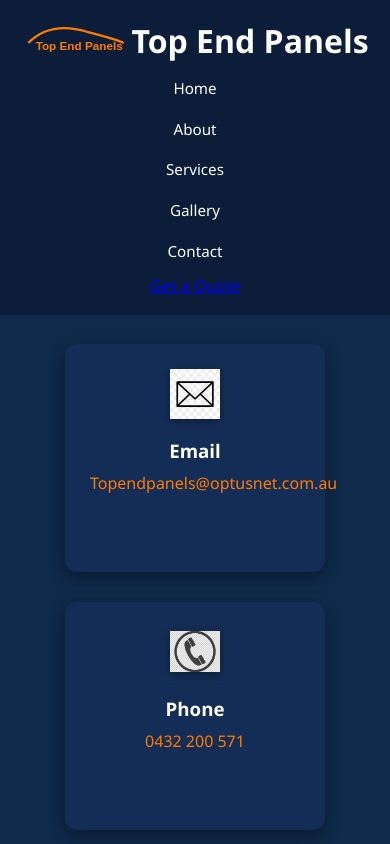
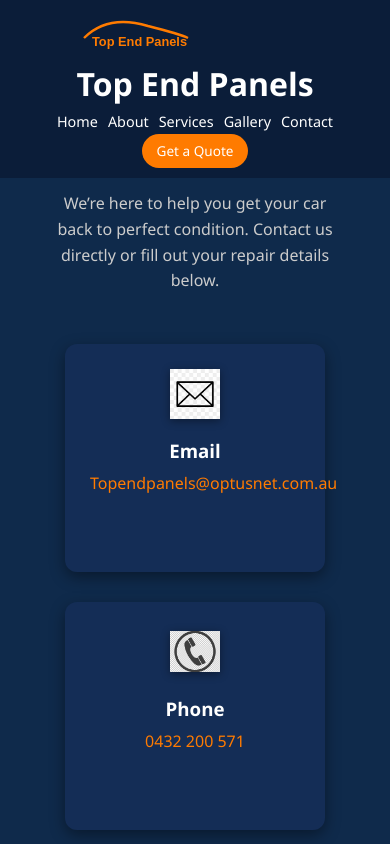
Before and after one commit to ArmouredReiner/TOPENDPANELS2, a plain HTML site: page quote.html in a window 390 px wide. Shown: the top 844 px of the page. Drawn offline with Linux system fonts and the light colour scheme.

Commit message:
Update style.css

```diff
--- a/style.css
+++ b/style.css
@@ -9,108 +9,71 @@
 }
 
 /* NAVBAR */
-/* BASE NAVBAR STYLE */
 .navbar {
   display: flex;
   justify-content: space-between;
   align-items: center;
-  padding: 15px 50px;
+  padding: 15px 20px;
   background: #0b1d39;
   position: fixed;
   top: 0;
   width: 100%;
   z-index: 1000;
+  flex-wrap: wrap; /* allow wrapping if needed */
 }
 
-.navbar img {
-  width: 180px;
-  height: auto;
+.navbar .logo img {
+  height: 45px;
 }
 
-.navbar ul {
+.navbar nav ul {
   display: flex;
   list-style: none;
-  gap: 30px;
+  gap: 15px;
+  flex-wrap: wrap; /* keep horizontal but wrap if needed */
 }
 
-.navbar ul li a {
+.navbar nav ul li a {
   color: #fff;
   text-decoration: none;
-  font-size: 1.1rem;
-  transition: color 0.3s;
+  font-size: 1rem;
+  white-space: nowrap; /* prevents text from breaking */
 }
 
-.navbar ul li a:hover {
-  color: #f7c948;
+.navbar .btn-quote {
+  background: #ff7b00;
+  color: #fff;
+  padding: 8px 20px;
+  border-radius: 25px;
+  text-decoration: none;
+  font-size: 0.95rem;
 }
 
-/* RESPONSIVE FIXES */
-@media (max-width: 900px) {
+/* Responsive tweaks for smaller screens */
+@media (max-width: 600px) {
   .navbar {
-    flex-direction: column;
-    padding: 10px 20px;
+    justify-content: space-around; /* spread items out to fit */
+    padding: 10px;
   }
 
-  .navbar img {
-    width: 140px;
-    margin-bottom: 10px;
+  .navbar .logo img {
+    height: 40px;
   }
 
-  .navbar ul {
-    flex-wrap: wrap;
-    justify-content: center;
-    gap: 15px;
+  .navbar nav ul {
+    gap: 10px; /* smaller gap between links */
   }
 
-  .navbar ul li a {
-    font-size: 1rem;
+  .navbar nav ul li a {
+    font-size: 0.9rem;
+  }
+
+  .navbar .btn-quote {
+    padding: 6px 15px;
+    font-size: 0.85rem;
   }
 }
 
-@media (max-width: 500px) {
-  .navbar ul {
-    flex-direction: column;
-    align-items: center;
-    gap: 10px;
-  }
-
-  .navbar ul li a {
-    font-size: 0.95rem;
-  }
-
-  .navbar img {
-    width: 110px;
-  }
-}
-
-/* --- MOBILE NAVBAR FIX (only affects small screens) --- */
-@media (max-width: 768px) {
-  .navbar {
-    flex-direction: column;
-    align-items: center;
-    padding: 15px 20px;
-  }
-
-  /* keep logo + nav links on same row */
-  .navbar .logo,
-  .navbar nav ul {
-    display: flex;
-    flex-wrap: wrap;
-    justify-content: center;
-    align-items: center;
-  }
-
-  .navbar nav ul {
-    gap: 15px;
-    margin-top: 10px;
-  }
-
-  /* center Get a Quote button beneath */
-  .btn-quote {
-    margin-top: 10px;
-    align-self: center;
-  }
-}
 
 
 
@@ -533,7 +496,7 @@
     cursor: pointer;
   }
 
- /* INSURANCE STREAMING MARQUEE - Responsive Version */
+/* INSURANCE STREAMING MARQUEE - Responsive Version */
 .insurance-section {
     background: #fff; /* white background */
     text-align: center;
@@ -633,3 +596,56 @@
     transform: scale(1.2);
     filter: drop-shadow(0 0 12px #ff7b00);
   }
+
+
+
+.reviews {
+  background: #0f2a4b;
+  padding: 100px 50px;
+  text-align: center;
+  color: #fff;
+}
+
+.reviews h2 {
+  font-size: 2rem;
+  color: #ff7b00;
+  margin-bottom: 10px;
+}
+
+.reviews p {
+  color: #ccc;
+  margin-bottom: 40px;
+}
+
+.google-reviews {
+  display: grid;
+  grid-template-columns: repeat(auto-fit, minmax(280px, 1fr));
+  gap: 25px;
+  justify-content: center;
+  margin-bottom: 40px;
+}
+
+.review-card {
+  background: #142d56;
+  border-radius: 12px;
+  padding: 25px;
+  box-shadow: 0 5px 15px rgba(0,0,0,0.4);
+  transition: transform 0.3s ease, box-shadow 0.3s ease;
+}
+
+.review-card:hover {
+  transform: translateY(-5px);
+  box-shadow: 0 8px 20px rgba(0,0,0,0.6);
+}
+
+.stars {
+  color: #ff7b00;
+  font-size: 1.2rem;
+  margin-bottom: 10px;
+}
+
+.reviewer {
+  color: #ff7b00;
+  font-weight: 600;
+  margin-top: 10px;
+}
```
